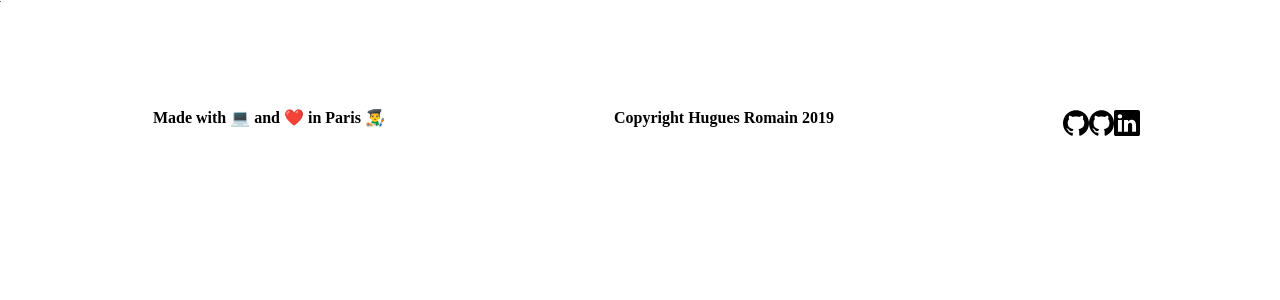
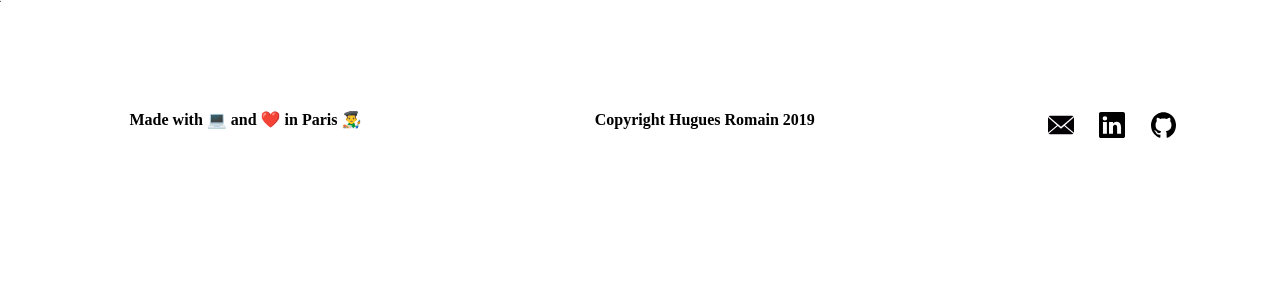
Before and after one commit to HuguesRomain/MyReactPortfolio, a React (Create React App) app: page /contact in a window 1280 px wide. Shown: the top 300 px of the page. Built offline with nearby package versions, Linux system fonts and the light colour scheme.

Commit message:
first page v1

```diff
--- a/src/components/Footer.js
+++ b/src/components/Footer.js
@@ -8,9 +8,9 @@ class Footer extends Component {
         <li>Made with 💻 and ❤️ in Paris 👨‍🎨</li>
         <li>Copyright Hugues Romain 2019</li>
         <li className='icon__contactfooter'>
-        <div><a href="https://github.com/HuguesRomain" target="_blank"> <img className='icon__contactfooter--element' src={require(`../img/icon/github.svg`)}/></a></div>
-        <div><a href="https://github.com/HuguesRomain" target="_blank"> <img className='icon__contactfooter--element' src={require(`../img/icon/github.svg`)}/></a></div>
-        <div><a href="https://linkedin.com/in/hugues-romain-84245b165/" target="_blank"><img className=' icon__contactfooter--element' src={require(`../img/icon/linkedin.svg`)}/></a></div>
+        <div className='icon__contactfooter--element1'><a mailto="huguesromainpro@gmail.com"> <img className='icon__contactfooter--element' src={require(`../img/icon/mail.svg`)}/></a></div>
+        <div className='icon__contactfooter--element2'><a href="https://linkedin.com/in/hugues-romain-84245b165/" target="_blank"><img className=' icon__contactfooter--element' src={require(`../img/icon/linkedin.svg`)}/></a></div>
+        <div className='icon__contactfooter--element3'><a href="https://github.com/HuguesRomain" target="_blank"> <img className='icon__contactfooter--element' src={require(`../img/icon/github.svg`)}/></a></div>
         </li>
       </ul>
       </footer>
--- a/src/components/HomePage/Repositories/RepoCards.js
+++ b/src/components/HomePage/Repositories/RepoCards.js
@@ -6,13 +6,13 @@ const RepoCards = ({detailsRepo}) => {
     <div className='repo__card'>
       <ul className='repo__list'>
         <li className="repo__title">
-          Name : {detailsRepo.name}
+          <span className='bolder'>Name:</span> {detailsRepo.name}
         </li>
         <li className="repo__description">
-          Descirption : {detailsRepo.description}
+         <span className='bolder'>Descirption:</span> {detailsRepo.description}
         </li>
         <li className="repo__language">
-          Language : {detailsRepo.language}
+        <span className='bolder'>Language:</span> {detailsRepo.language}
         </li>
       </ul>
     </div>
--- a/src/scss/HomePage/profile.scss
+++ b/src/scss/HomePage/profile.scss
@@ -49,7 +49,6 @@
 }
 
 .icon__contact--element{
-  height: 7vw;
   margin-right: 2vw;
 }
 
@@ -90,7 +89,7 @@
     display: flex;
     position: absolute;
     margin-left: 17vw;
-    margin-top: 0.5vh;
+    margin-top: 4.4vh;
     transform: translateY(-10vh)
   }
 
--- a/src/scss/HomePage/repocards.scss
+++ b/src/scss/HomePage/repocards.scss
@@ -8,8 +8,7 @@
     background-color: white;
     border-radius: 4px;
     font-family: Avenir;
-    font-weight: bold;
-    border: solid 2px #DCDCDC;
+
 }
 
 .repo__card:hover{
@@ -17,16 +16,20 @@
     transform: translateY(-1vh);
   }
 
+.bolder{
+    font-weight: bolder;
+}
+
 .repo__list{
     margin: 5%;
 }
 
 .repo__title, .repo__description, .repo__language{
-    font-size: 16px;
+    font-size: 16px
 }
 
 .repo__description, .repo__language{
-    margin-top: 2vh;
+    margin-top: 4vh;
 }
 
 
@@ -41,6 +44,5 @@
         background-color: white;
         border-radius: 4px;
         font-family: Avenir;
-        font-weight: bold;
     }
 }
--- a/src/scss/HomePage/title.scss
+++ b/src/scss/HomePage/title.scss
@@ -1,5 +1,5 @@
 .icon {
-  height: 4vh;
+  width: 4vh;
 }
 
 .title__content{
--- a/src/scss/footer.scss
+++ b/src/scss/footer.scss
@@ -2,12 +2,14 @@ footer ul{
   display: flex;
   font-family: Avenir;
   font-weight: bold;
+  font-size: 16px;
   width: 100vw;
 }
 
 @media (min-width: 1200px){
   footer ul{
-  margin: 3%;
+  margin: 1%;
+  margin-top: 5vh;
   justify-content: space-around;
   width: 95vw;
   }
@@ -15,8 +17,13 @@ footer ul{
   .icon__contactfooter{
     display: flex;
     flex-direction: row;
+    margin-right: -5vw;
   }
   .icon__contactfooter--element{
     width: 2vw;
   }
+
+  .icon__contactfooter--element1, .icon__contactfooter--element2{
+    margin-right: 2vw;
+  }
 }
--- a/src/scss/navigation.scss
+++ b/src/scss/navigation.scss
@@ -1,5 +1,5 @@
 .navigation{
-  overflow: hidden;
+
   z-index: 1;
   background-color: $BLUE_NAV;
   position: fixed;
@@ -28,7 +28,7 @@
     display: flex;
     position: fixed;
     background-color: $BLUE_NAV;
-    width: 10vw;
+    width: 13vw;
     height: 110vh;
 
     & .navTitle {
```
Also changed, not shown: src/img/icon/mail.svg (added).
